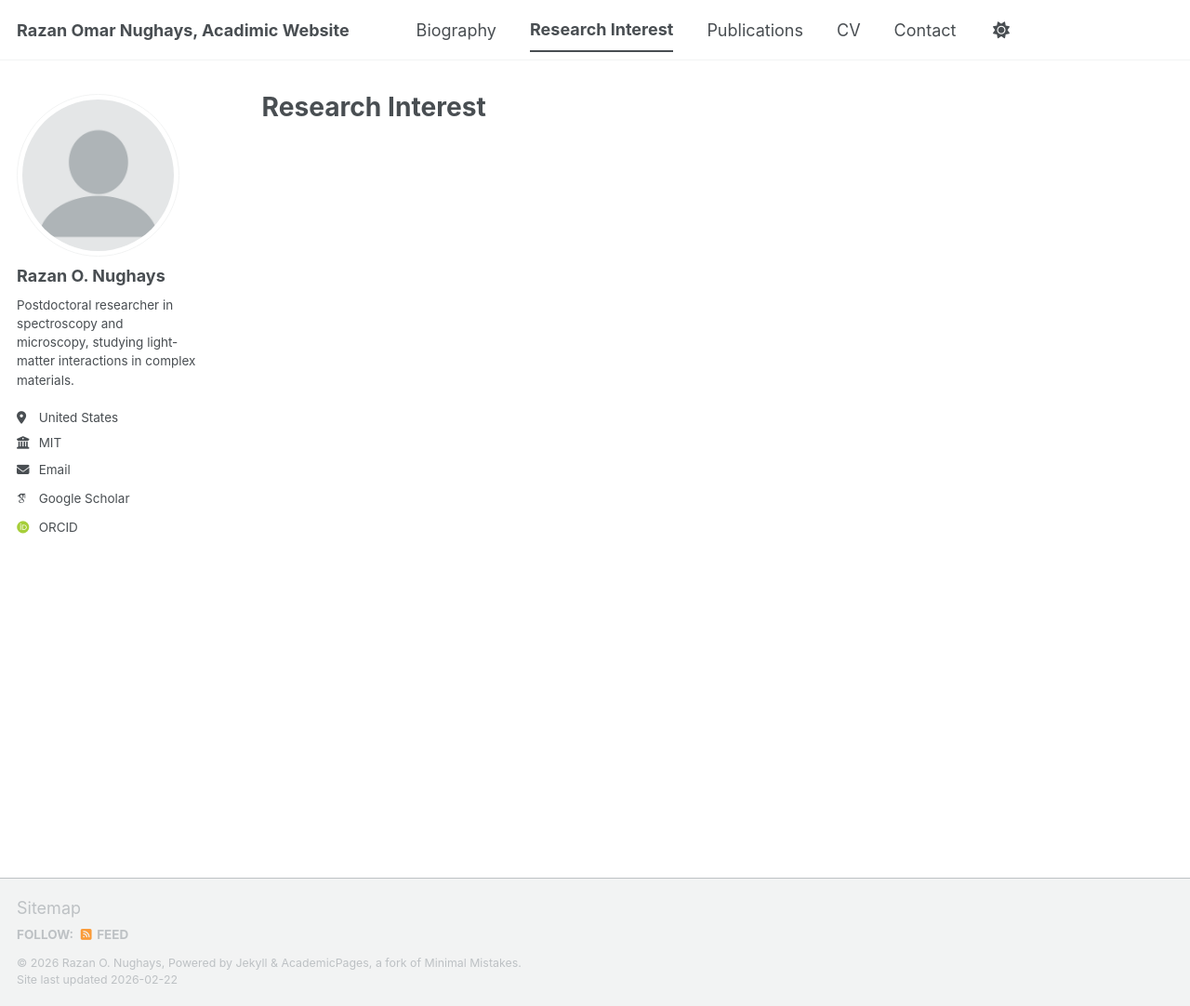
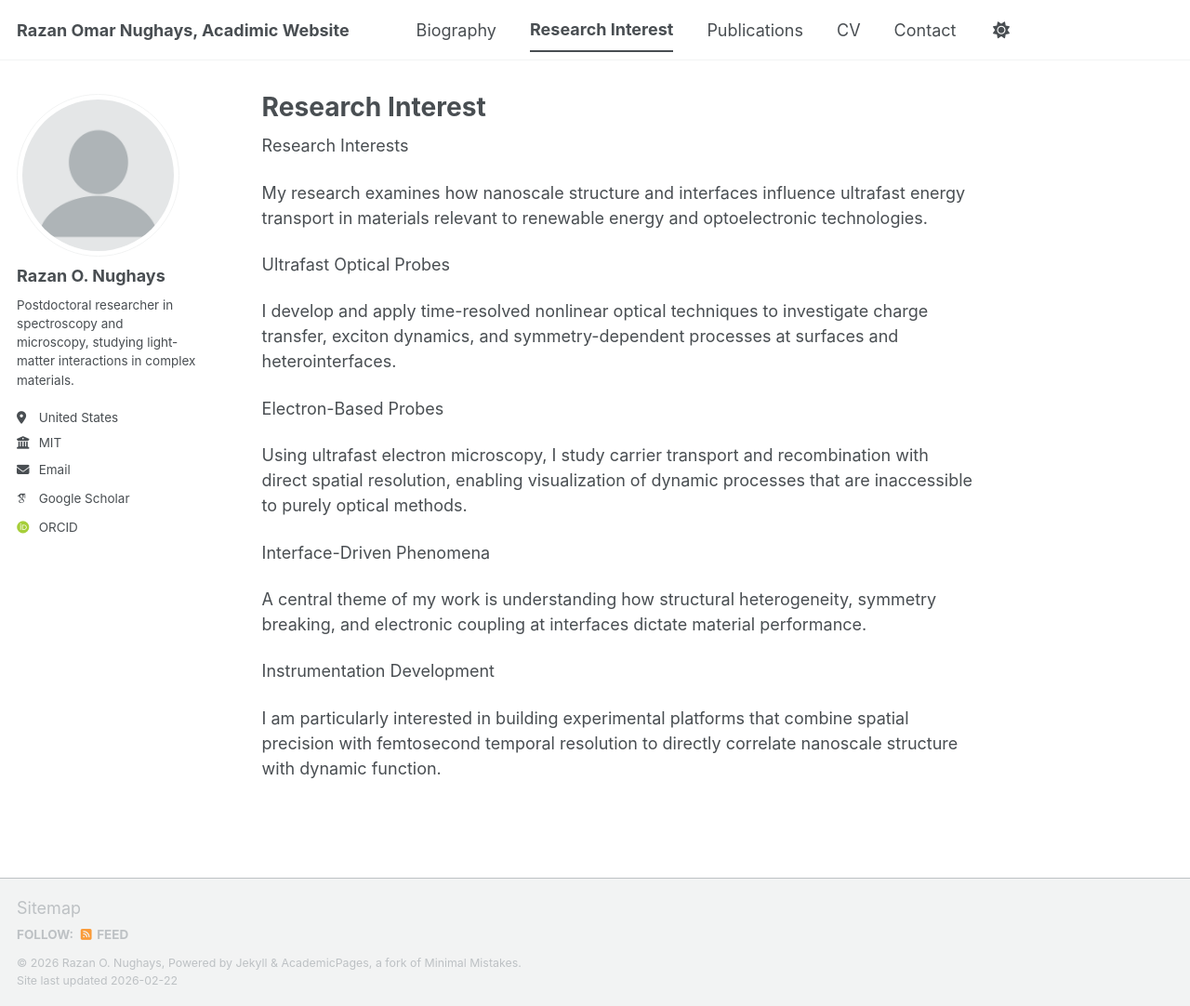
Before and after one commit to RazanNughays/RazanNughays.github.io, a Jekyll site: the page built from _pages/research.md, in a window 1280 px wide and 1082 px high. Shown: the whole window at 93% size. Built offline with Jekyll 4.4.1, drawn with Linux system fonts in a browser that asks for light colours; some web fonts are replaced; a script bundle is joined from its source files by our own code; library files that are not in the unit come from our copies.

Commit message:
Update research.md

```diff
--- a/_pages/research.md
+++ b/_pages/research.md
@@ -4,3 +4,23 @@ title: "Research Interest"
 permalink: /research/
 author_profile: true
 ---
+
+Research Interests
+
+My research examines how nanoscale structure and interfaces influence ultrafast energy transport in materials relevant to renewable energy and optoelectronic technologies.
+
+Ultrafast Optical Probes
+
+I develop and apply time-resolved nonlinear optical techniques to investigate charge transfer, exciton dynamics, and symmetry-dependent processes at surfaces and heterointerfaces.
+
+Electron-Based Probes
+
+Using ultrafast electron microscopy, I study carrier transport and recombination with direct spatial resolution, enabling visualization of dynamic processes that are inaccessible to purely optical methods.
+
+Interface-Driven Phenomena
+
+A central theme of my work is understanding how structural heterogeneity, symmetry breaking, and electronic coupling at interfaces dictate material performance.
+
+Instrumentation Development
+
+I am particularly interested in building experimental platforms that combine spatial precision with femtosecond temporal resolution to directly correlate nanoscale structure with dynamic function.
```
